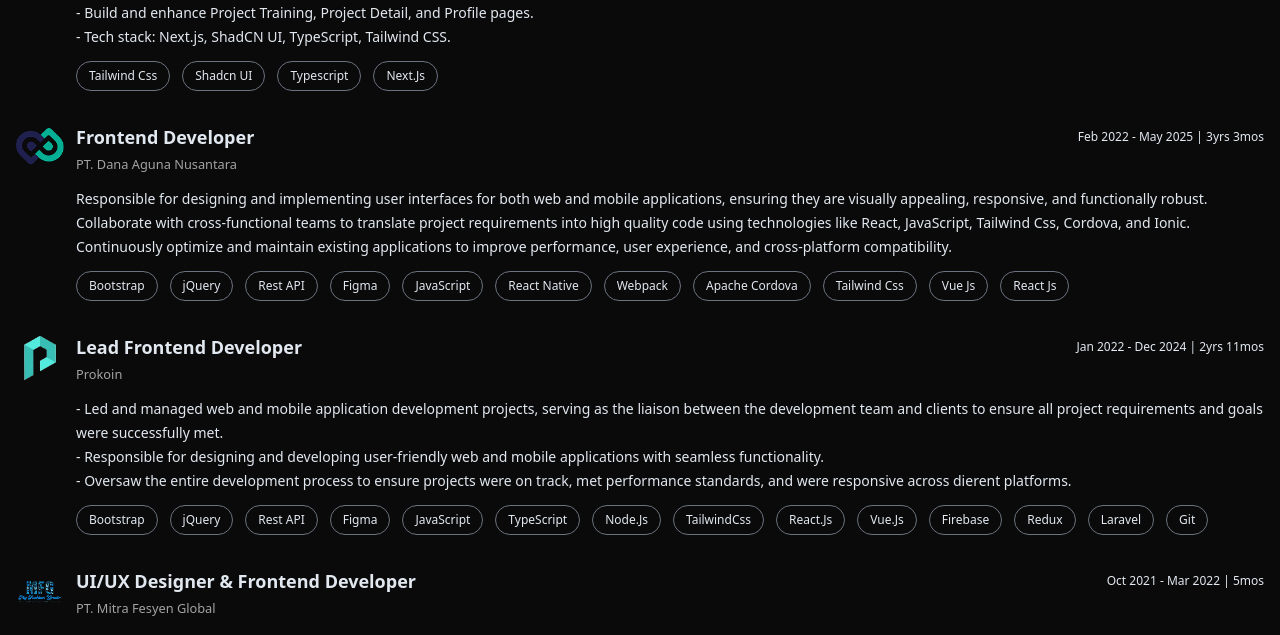
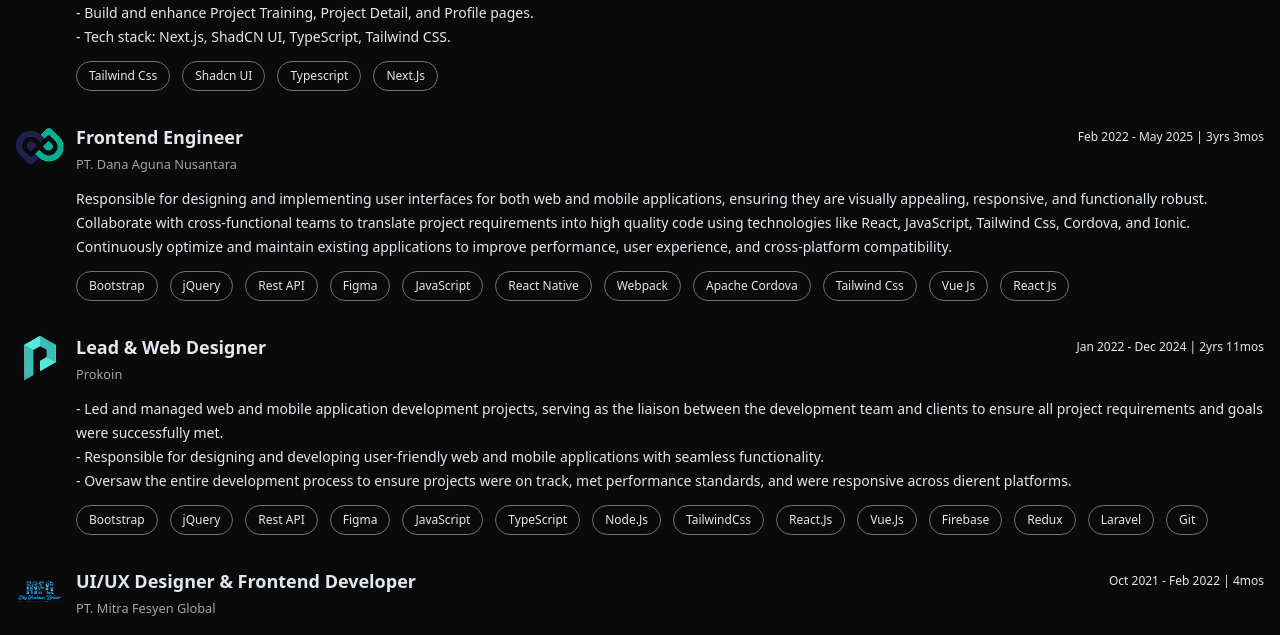
Before and after one commit to muelava/portofolio, a React (Vite) app: page /my-cv in a window 1280 px wide. Shown: the part 1009-1644 px from the top of the page. Built offline with nearby package versions, Linux system fonts and the light colour scheme.

Commit message:
docs(cvData): update job titles and end date for accuracy

```diff
--- a/src/libs/cvData.ts
+++ b/src/libs/cvData.ts
@@ -75,7 +75,7 @@ collaborated closely with the backend team to design and integrate APIs for smoo
   },
   {
     logo: "danamart.png",
-    jobAs: "Frontend Developer",
+    jobAs: "Frontend Engineer",
     company: "PT. Dana Aguna Nusantara",
     startDate: "2022-02-01",
     endDate: "2025-05-15",
@@ -104,7 +104,7 @@ frontend technologies.<br/>
   },
   {
     logo: "prokoin.png",
-    jobAs: "Lead Frontend Developer",
+    jobAs: "Lead & Web Designer",
     company: "Prokoin",
     startDate: "2022-01-01",
     endDate: "2024-12-01",
@@ -118,7 +118,7 @@ frontend technologies.<br/>
     jobAs: "UI/UX Designer & Frontend Developer",
     company: "PT. Mitra Fesyen Global",
     startDate: "2021-10-01",
-    endDate: "2022-03-01",
+    endDate: "2022-02-01",
     techStack: ["Figma", "Adobe XD", "Prototyping", "Bootstrap", "Tailwind Css", "jQuery", "Laravel", "Git", "CodeIgniter", "SASS/SCSS"],
     description: `- Designed user interfaces from initial wireframes to high-delity prototypes, ensuring a cohesive and intuitive user experience. <br/>
 - Performed slicing of designs and implemented them directly, collaborating closely with backend developers to ensure seamless integration and functionality. <br/>
```
